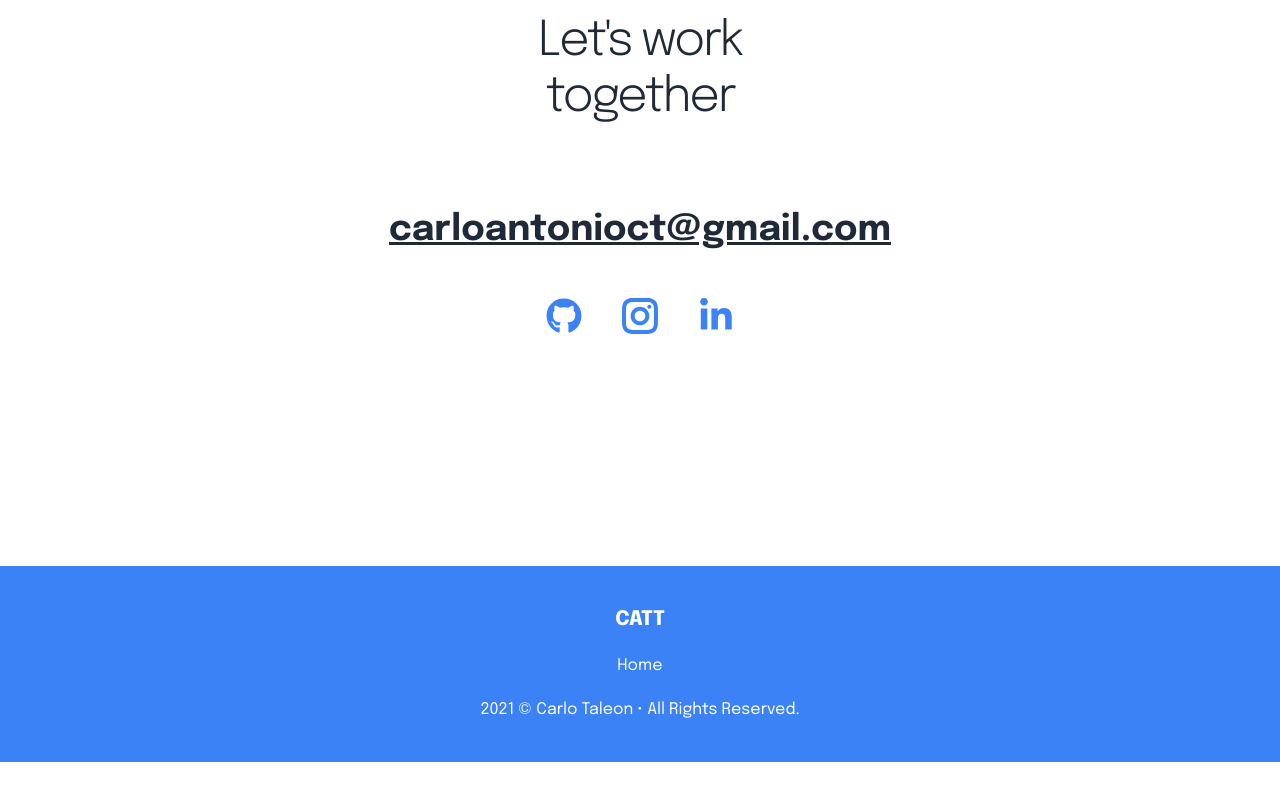
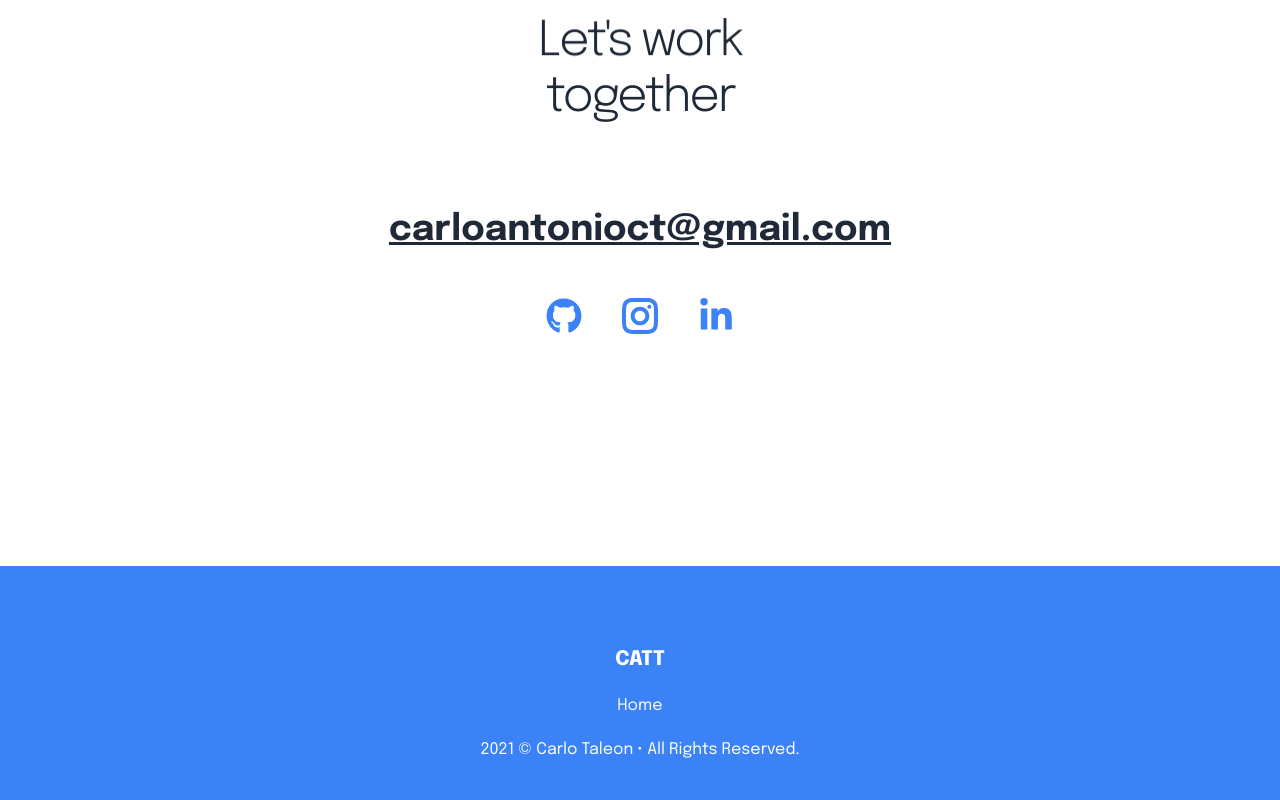
Before and after one commit to Blankeos/next-portfolio, a Next.js app: page / in a window 1280 px wide. Shown: the part 4256-5056 px from the top of the page. Before the commit the page ends 5018 px from the top, so only its background shows below. Built offline with nearby package versions, Linux system fonts and the light colour scheme.

Commit message:
Made footer height larger

```diff
--- a/src/components/Footer.tsx
+++ b/src/components/Footer.tsx
@@ -7,7 +7,7 @@ import { animateScroll as scroll } from "react-scroll";
 const Footer = () => {
   return (
     <footer className="bg-blue-500 text-white">
-      <Container className="flex flex-col items-center space-y-5 py-10">
+      <Container className="flex flex-col items-center space-y-5 py-20">
         <a className="font-extrabold select-none cursor-pointer flex items-center px-5 text-xl">
           CATT
         </a>
```
